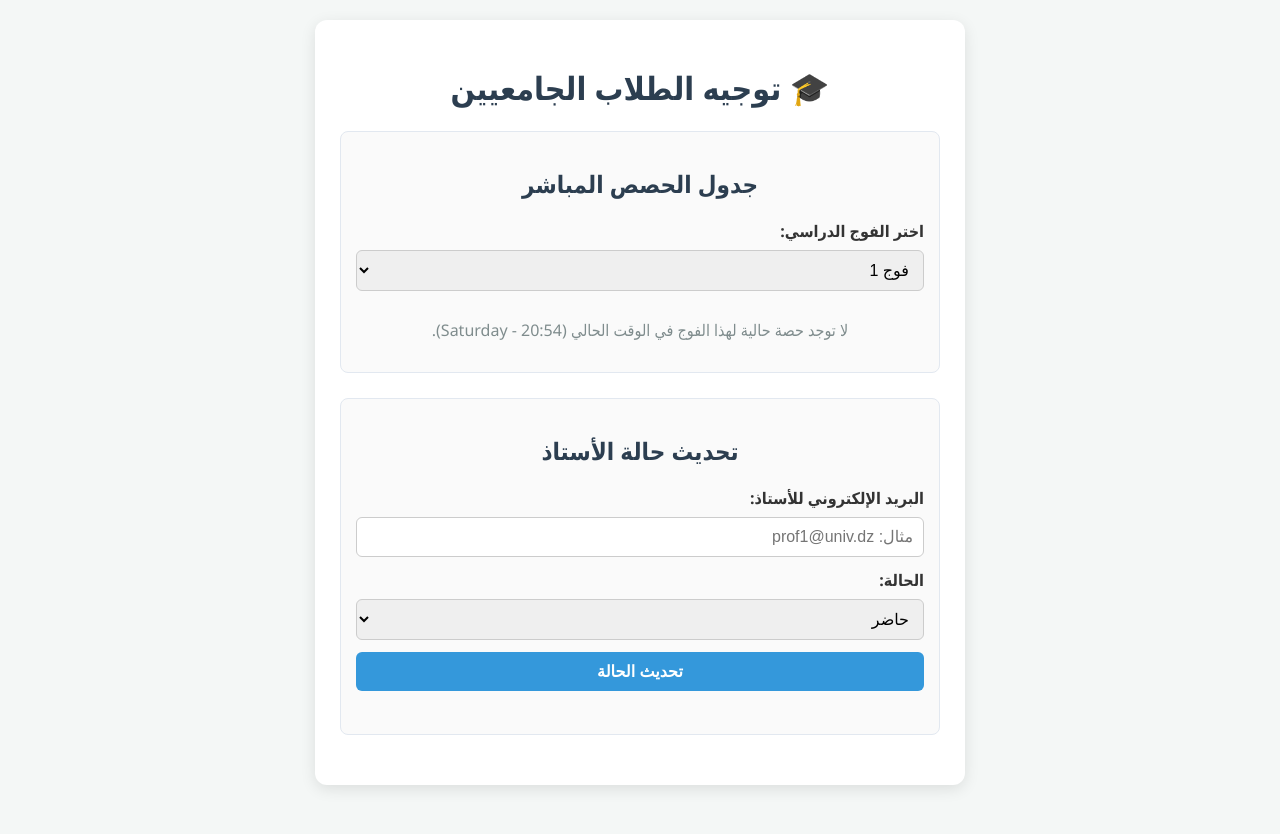
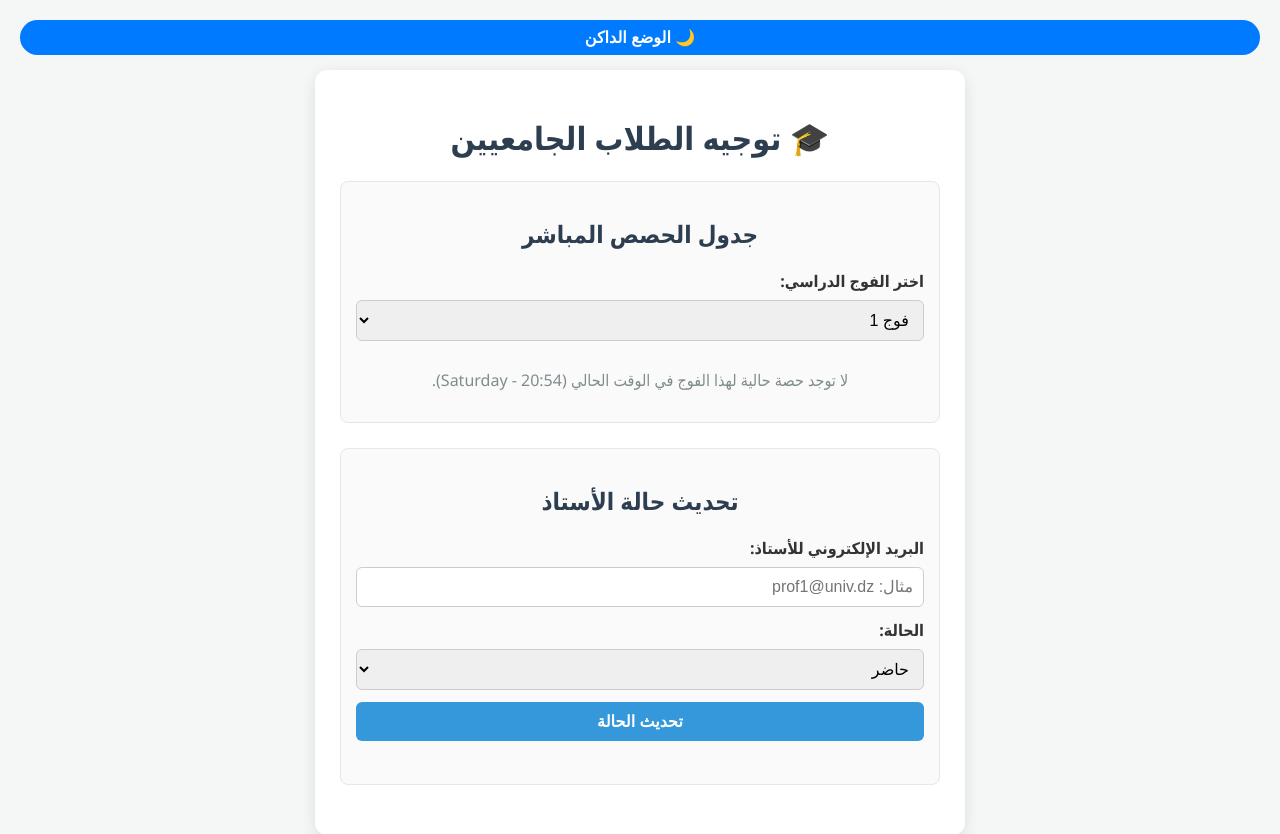
Before and after one commit to abde49166-beep/timetable-app, a Flask app: page / in a window 1280 px wide. Shown: the top 834 px of the page. Before the commit the page ends 789 px from the top, so only its background shows below. Run offline with Flask 3, Linux system fonts and the light colour scheme; data that the repository does not hold is empty.

Commit message:
Update index.html

```diff
--- a/templates/index.html
+++ b/templates/index.html
@@ -12,6 +12,25 @@
             padding: 20px;
             color: #333;
         }
+        body.dark-mode {
+    background-color: #121212 !important;
+    color: #e0e0e0 !important;
+}
+
+body.dark-mode table, body.dark-mode .container {
+    background-color: #1e1e1e !important;
+    color: #ffffff !important;
+    border-color: #333 !important;
+}
+
+body.dark-mode th {
+    background-color: #2c2c2c !important;
+    color: #00d4ff !important;
+}
+
+body.dark-mode td {
+    border-color: #333 !important;
+}
         .container {
             max-width: 600px;
             margin: 0 auto;
@@ -74,7 +93,9 @@
     </style>
 </head>
 <body>
-
+<button id="theme-toggle" onclick="toggleDarkMode()" style="padding: 8px 16px; cursor: pointer; border-radius: 20px; border: none; background-color: #007bff; color: white; margin-bottom: 15px;">
+    🌙 الوضع الداكن
+</button>
 <div class="container">
     <h1>🎓 توجيه الطلاب الجامعيين</h1>
 
@@ -175,6 +196,25 @@
 
     fetchSession();
 </script>
+<script>
+    if (localStorage.getItem('theme') === 'dark') {
+        document.body.classList.add('dark-mode');
+        document.getElementById('theme-toggle').innerText = '☀️ الوضع الفاتح';
+    }
 
+    function toggleDarkMode() {
+        const body = document.body;
+        const btn = document.getElementById('theme-toggle');
+        body.classList.toggle('dark-mode');
+
+        if (body.classList.contains('dark-mode')) {
+            localStorage.setItem('theme', 'dark');
+            btn.innerText = '☀️ الوضع الفاتح';
+        } else {
+            localStorage.setItem('theme', 'light');
+            btn.innerText = '🌙 الوضع الداكن';
+        }
+    }
+</script>
 </body>
 </html>
```
